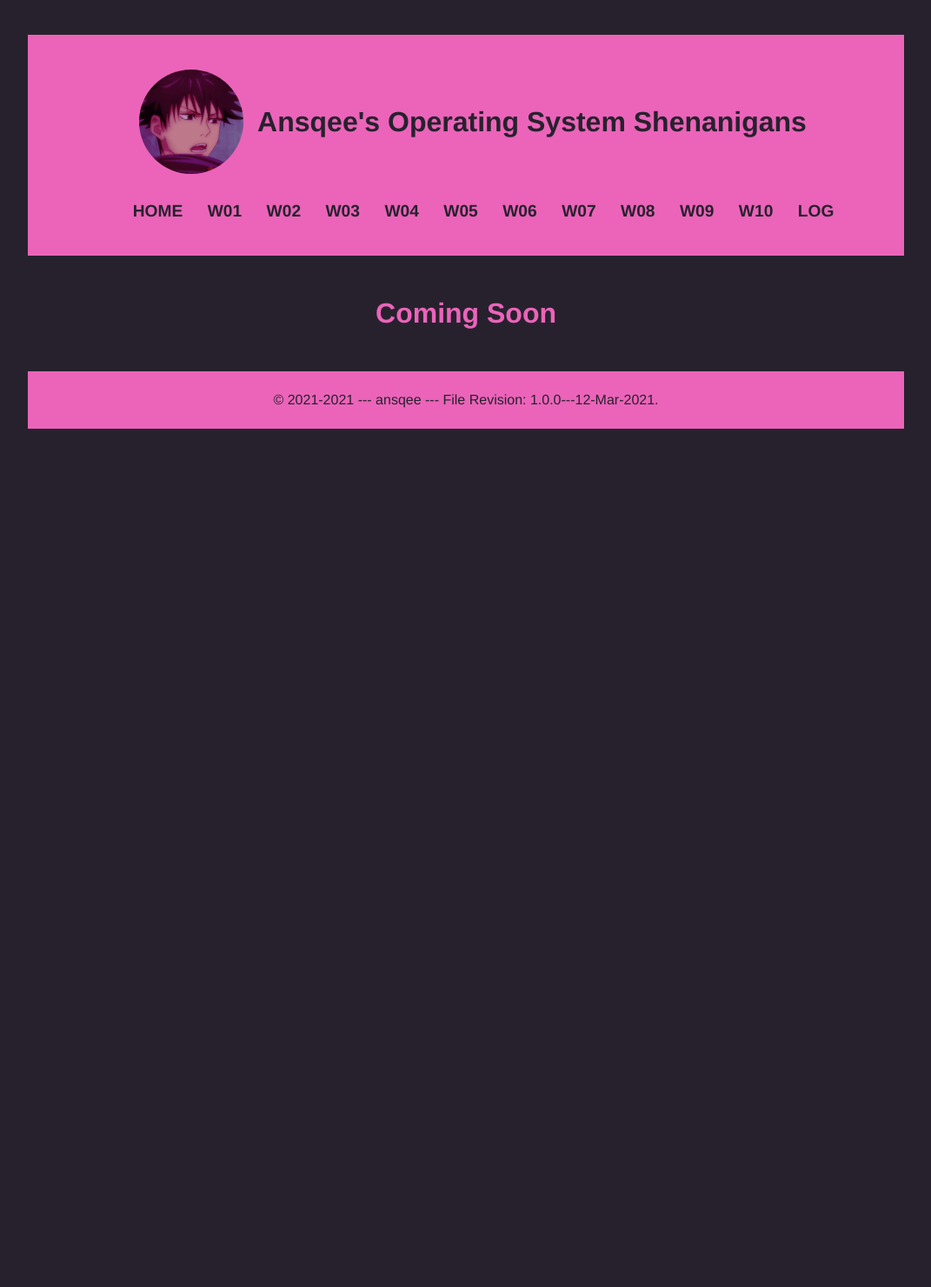
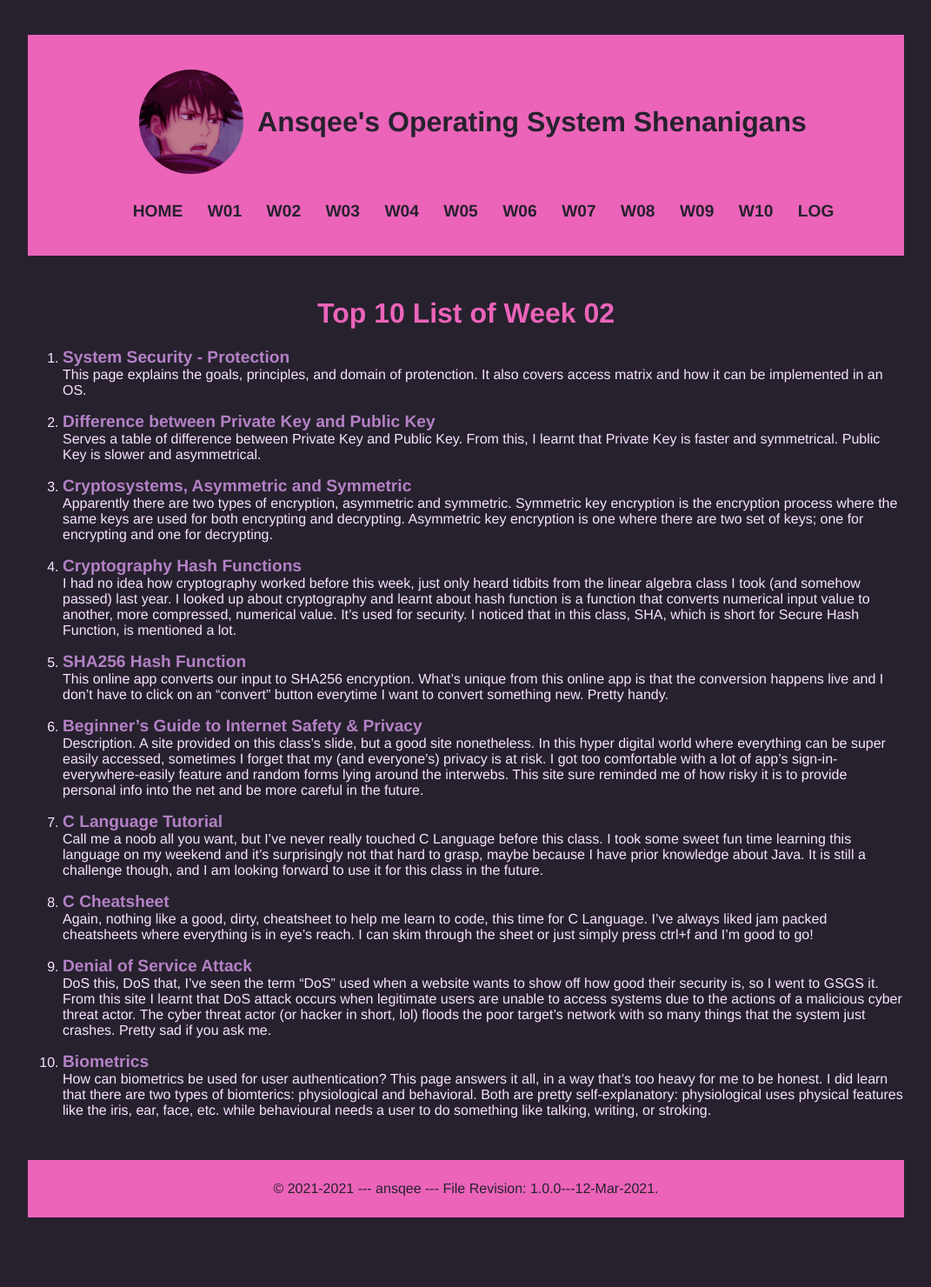
Before and after one commit to ansqee/os211, a Jekyll site: the page built from w02.md, in a window 1280 px wide. Shown: the whole page at 87% size, without its empty margins (104-1175 px from the left). Built offline with Jekyll 4.4.1, drawn with Linux system fonts in a browser that asks for light colours; before the commit the page ends 900 px from its top, so only the background shows below that.

Commit message:
Added w02 page and myrank

```diff
--- a/TXT/mylog.txt
+++ b/TXT/mylog.txt
@@ -13,5 +13,5 @@ ZCZC W01 160 L11 Assignment #1
 ZCZC W01 60 L05 GSGS Related
 ZCZC W02 20 L21 VirtualBox: install GNU/Linux, etc.
 ZCZC W02 100 L02 ZOOM related
-ZCZC W02 200 L04 GitHub Pages: setting, etc
+ZCZC W02 240 L04 GitHub Pages: setting, etc
 ZCZC W02 20 L05 GSGS Related
--- /dev/null
+++ b/TXT/myrank.TXT
@@ -0,0 +1,4 @@
+# TOP 10 RANK
+ZCZC W01 ardi-nusantara
+ZCZC W01 asfiowilma
+ZCZC W01 aryaputr213
--- a/w02.md
+++ b/w02.md
@@ -4,4 +4,57 @@ title: "Week 02 Top 10"
 permalink: /W02/
 ---
 
-# Coming Soon
+# Top 10 List of Week 02
+
+1. [System Security - Protection](https://www.cs.uic.edu/~jbell/CourseNotes/OperatingSystems/14_Protection.html)<br>
+This page explains the goals, principles, and domain of protenction.
+It also covers access matrix and how it can be implemented in an OS.
+
+2. [Difference between Private Key and Public Key](https://www.geeksforgeeks.org/difference-between-private-key-and-public-key/)<br>
+Serves a table of difference between Private Key and Public Key.
+From this, I learnt that Private Key is faster and symmetrical.
+Public Key is slower and asymmetrical.
+
+3. [Cryptosystems, Asymmetric and Symmetric](https://www.tutorialspoint.com/cryptography/cryptosystems.htm)<br>
+Apparently there are two types of encryption, asymmetric and symmetric.
+Symmetric key encryption is the encryption process where the same keys are used for both encrypting and decrypting.
+Asymmetric key encryption is one where there are two set of keys; one for encrypting and one for decrypting.
+
+4. [Cryptography Hash Functions](https://www.tutorialspoint.com/cryptography/cryptography_hash_functions.htm)<br>
+I had no idea how cryptography worked before this week, just only heard tidbits from the linear algebra class I took (and somehow passed) last year.
+I looked up about cryptography and learnt about hash function is a function that converts numerical input value to another, more compressed, numerical value.
+It's used for security.
+I noticed that in this class, SHA, which is short for Secure Hash Function, is mentioned a lot.
+
+5. [SHA256 Hash Function](https://emn178.github.io/online-tools/sha256.html)<br>
+This online app converts our input to SHA256 encryption.
+What's unique from this online app is that the conversion happens live and I don't have to click on an "convert" button everytime I want to convert something new. Pretty handy.
+
+6. [Beginner’s Guide to Internet Safety & Privacy](https://choosetoencrypt.com/privacy/complete-beginners-guide-to-internet-safety-privacy/)<br>
+Description.
+A site provided on this class's slide, but a good site nonetheless.
+In this hyper digital world where everything can be super easily accessed, sometimes I forget that my (and everyone's) privacy is at risk.
+I got too comfortable with a lot of app's sign-in-everywhere-easily feature and random forms lying around the interwebs.
+This site sure reminded me of how risky it is to provide personal info into the net and be more careful in the future.
+
+7. [C Language Tutorial](https://www.tutorialspoint.com/cprogramming/index.htm)<br>
+Call me a noob all you want, but I've never really touched C Language before this class.
+I took some sweet fun time learning this language on my weekend and it's surprisingly not that hard to grasp, maybe because I have prior knowledge about Java.
+It is still a challenge though, and I am looking forward to use it for this class in the future.
+
+8. [C Cheatsheet](https://courses.cs.washington.edu/courses/cse351/14sp/sections/1/Cheatsheet-c.pdf)<br>
+Again, nothing like a good, dirty, cheatsheet to help me learn to code, this time for C Language.
+I've always liked jam packed cheatsheets where everything is in eye's reach.
+I can skim through the sheet or just simply press ctrl+f and I'm good to go!
+
+9. [Denial of Service Attack](https://us-cert.cisa.gov/ncas/tips/ST04-015)<br>
+DoS this, DoS that, I've seen the term "DoS" used when a website wants to show off how good their security is, so I went to GSGS it.
+From this site I learnt that DoS attack occurs when legitimate users are unable to access systems due to the actions of a malicious cyber threat actor.
+The cyber threat actor (or hacker in short, lol) floods the poor target's network with so many things that the system just crashes.
+Pretty sad if you ask me.
+
+10. [Biometrics](https://link.springer.com/referenceworkentry/10.1007%2F0-387-30038-4_13)<br>
+How can biometrics be used for user authentication?
+This page answers it all, in a way that's too heavy for me to be honest.
+I did learn that there are two types of biomterics: physiological and behavioral.
+Both are pretty self-explanatory: physiological uses physical features like the iris, ear, face, etc. while behavioural needs a user to do something like talking, writing, or stroking.
```
